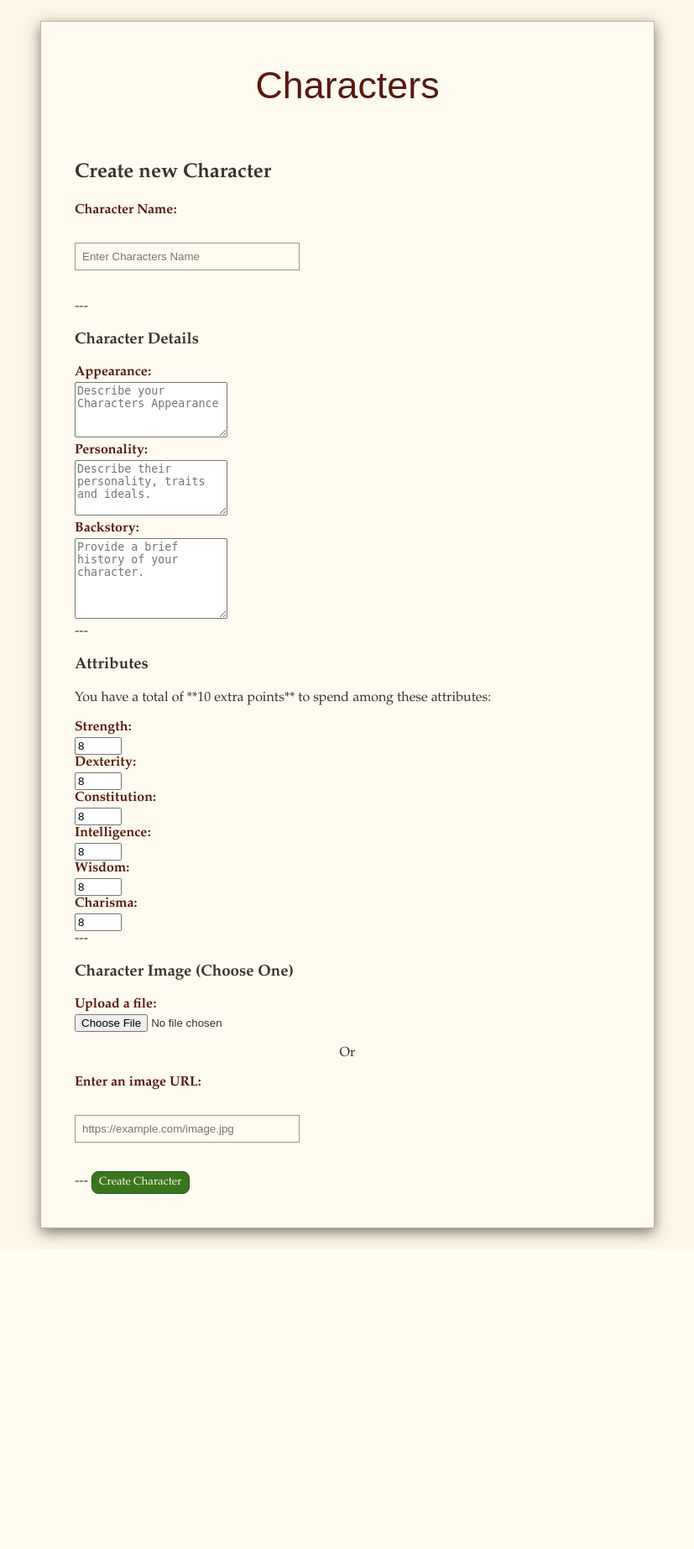
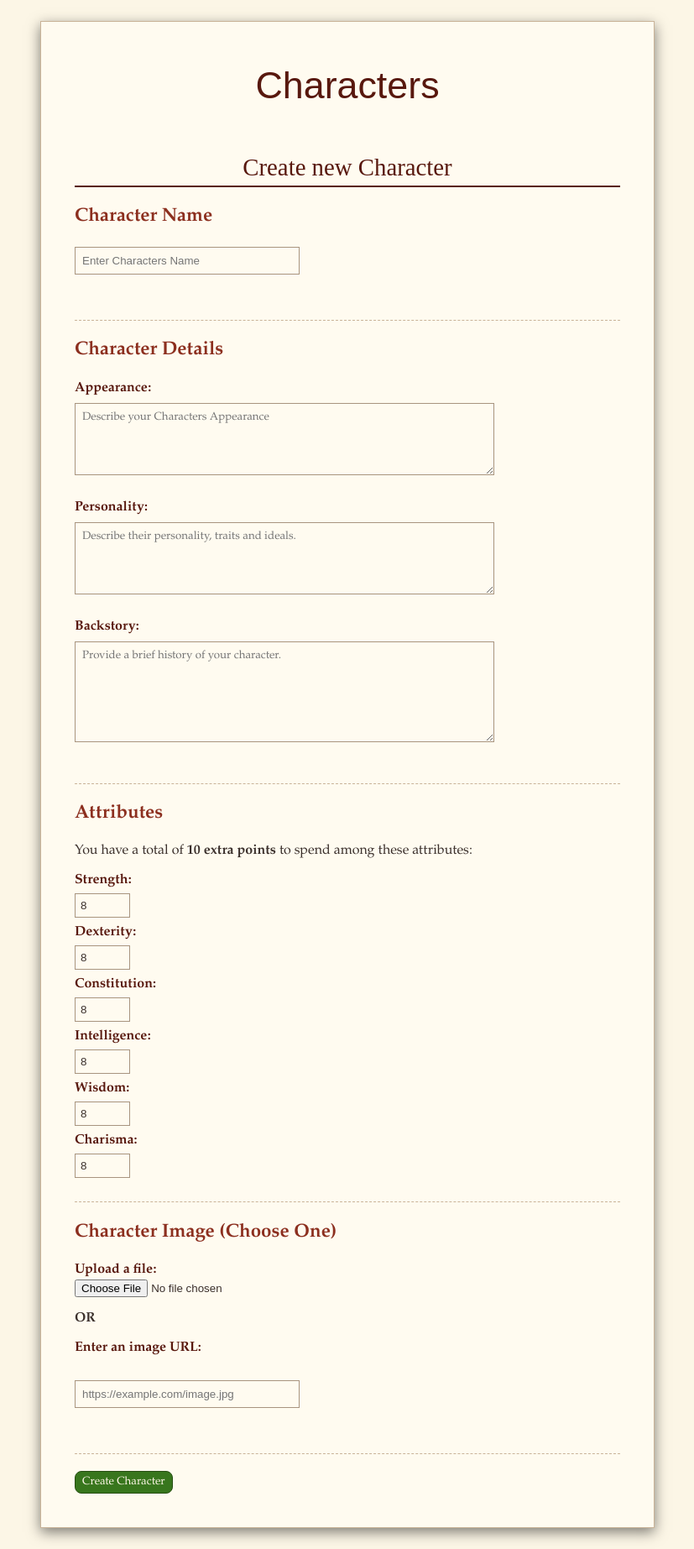
Before and after one commit to inkajanssen/StoryAI, a Flask app: a page that uses backend/templates/characters.html in a window 1280 px wide. Shown: the whole page at 84% size, without its empty margins (226-1053 px from the left). Before the commit the page ends 1484 px from the top, so only its background shows below. Run offline with Flask 3, Linux system fonts and the light colour scheme; data comes from the database, SQL or seed files in the repository; data that the repository does not hold is empty.

Commit message:
revised html pages and added style.css

```diff
--- a/backend/static/style.css
+++ b/backend/static/style.css
@@ -20,7 +20,7 @@ body {
     box-shadow: 0 5px 15px rgba(0, 0, 0, 0.5);
 }
 
-h1{
+h1 {
     text-align: center;
     color: #58180e;
     font-family: 'Copperplate', 'Perpetua Titling MT', fantasy, serif;
@@ -30,7 +30,7 @@ h1{
     margin-bottom: 25px;
 }
 
-.user-list{
+.user-list {
     list-style: none;
     padding: 0;
     display: flex;
@@ -40,7 +40,7 @@ h1{
     justify-content: center;
 }
 
-.user-list li{
+.user-list li {
     background-color: #f7f3e8;
     border: 1px solid #a8947f;
     border-radius: 2px;
@@ -54,7 +54,7 @@ h1{
 }
 
 
-.user-list li a{
+.user-list li a {
     text-decoration: none;
     color: #2c3e50;
     font-weight: bold;
@@ -64,61 +64,57 @@ h1{
 }
 
 .user-list li:hover,
-.character-list li:hover
-{
+.character-list li:hover {
     background-color: #fff9e6;
     box-shadow: 0 10px 20px rgba(0, 0, 0, 0.5);
 }
 
 .user-list li a:hover,
-.character-list li a:hover
-{
+.character-list li a:hover {
     color: #58180e;
 }
 
-.user-list li form{
+.user-list li form {
     margin-top: 5px;
     width: 100%;
     display: flex;
     justify-content: center;
 }
 
-.user-list li input[type="submit"]{
+.user-list li input[type="submit"] {
     background-color: #8c2f1f;
     color: #fcf6e6;
     border: 1px solid #58180e;
     padding: 4px 8px;
     border-radius: 8px;
-    cursor:pointer;
+    cursor: pointer;
     font-family: 'Book Antiqua', serif;
 }
 
-.user-list li input[type=submit]:hover{
+.user-list li input[type=submit]:hover {
     background-color: #b0331f;
 }
 
 form[action*="create_user"],
-form[action*="add_character"]
-{
+form[action*="add_character"] {
     background-color: #f4efdf;
     border: 1px solid #a8947f;
     border-radius: 2px;
     padding: 20px;
     box-shadow: 0 5px 10px rgba(0, 0, 0, 0.3);
     margin: 40px auto 0 auto;
-    display:block ;
+    display: block;
     width: fit-content;
 }
 
-form label
-{
+form label {
     font-weight: bold;
     margin-bottom: 2px;
     color: #58180e;
     display: block;
 }
 
-form input[type="text"]{
+form input[type="text"] {
     padding: 8px;
     background-color: #fffbf0;
     color: #3b302c;
@@ -128,52 +124,272 @@ form input[type="text"]{
     display: block;
 }
 
-form input[type="submit"]{
+form input[type="submit"] {
     background-color: #38761d;
     color: #fcf6e6;
     border: 1px solid #274e13;
     padding: 4px 8px;
     border-radius: 8px;
-    cursor:pointer;
+    cursor: pointer;
     font-family: 'Book Antiqua', serif;
 }
 
 
-form input[type="submit"]:hover{
+form input[type="submit"]:hover {
     background-color: #4a942b;
 }
 
-.character-list{
+.character-list {
     list-style: none;
     padding: 0;
     display: flex;
     flex-wrap: wrap;
     justify-content: center;
     gap: 20px;
+    margin-left: auto;
+    margin-right: auto;
     margin-bottom: 40px;
-    max-width: 600px;
+    max-width: 650px;
     width: 100%;
 }
 
-.character-list li{
+.character-list li {
     background-color: #f7f3e8;
     border: 1px solid #a8947f;
     border-radius: 4px;
     box-shadow: 0 4px 8px rgba(0, 0, 0, 0.3);
     padding: 15px 10px;
+    padding-top: 20px;
     display: flex;
+    flex-direction: column;
     justify-content: center;
     align-items: center;
     text-align: center;
     min-height: 50px;
     width: 180px;
+
 }
 
-.character-list li a{
+.character-list li a {
     text-decoration: none;
     color: #3b302c;
     font-weight: bold;
     font-size: 1em;
     display: block;
     width: 100%;
+    margin-top: 10px;
 }
+
+.character-profile {
+    width: 80px;
+    height: 80px;
+    object-fit: cover;
+    border-radius: 50%;
+    border: 2px solid #a8947f;
+    margin-bottom: 10px;
+    box-shadow: 0 2px 5px rgba(0, 0, 0, 0.3);
+}
+
+form h2 {
+    text-align: center;
+    color: #58180e;
+    font-family: 'Copperplate', 'Perpetua Titling MT', serif;
+    margin-top: 0;
+    margin-bottom: 20px;
+}
+
+form h3 {
+    color: #8c2f1f;
+    font-family: 'Book Antiqua', Palatino, serif;
+    font-size: 1.4em;
+}
+
+form hr {
+    border: none;
+    border-top: 1px dashed #c9b398;
+    margin: 20px 0;
+}
+
+form textarea {
+    padding: 8px;
+    background-color: #fffbf0;
+    color: #3b302c;
+    border: 1px solid #a8947f;
+    margin: 8px 0 10px 0;
+    width: 90%;
+    max-width: 500px;
+    display: block;
+    box-sizing: border-box;
+    font-family: 'Book Antiqua', Palatino, Georgia, serif;
+    resize: vertical;
+}
+
+form input[type="number"] {
+    padding: 6px;
+    background-color: #fffbf0;
+    color: #3b302c;
+    border: 1px solid #a8947f;
+    margin: 4px 0 8px 0;
+    width: 8%;
+    display: inline-block;
+    text-align: left;
+}
+
+form label[for="strength"],
+form label[for="dexterity"],
+form label[for="constitution"],
+form label[for="intelligence"],
+form label[for="wisdom"],
+form label[for="charisma"] {
+    display: inline-block;
+    width: 120%;
+    margin-right: 10px;
+
+}
+
+.images {
+    margin: 8px 0 16px 0;
+    width: 95%;
+}
+
+form p[style*="text-align: center"] {
+    color: #58180e;
+}
+
+.container h1 {
+    margin-bottom: 5px;
+}
+
+.char-image {
+    text-align: center;
+    margin: 30px auto 40px auto;
+    max-width: 400px;
+    border: 4px double #a8947f;
+    padding: 10px;
+    background-color: #fffbf0;
+    box-shadow: 0 5px 15px rgba(0, 0, 0, 0.5);
+    display: block;
+}
+
+.char-image img {
+    max-width: 100%;
+    height: auto;
+    display: block;
+}
+
+.container h2 {
+    color: #58180e;
+    font-family: 'Copperplate', 'Perpetua Titling MT', serif;
+    font-size: 1.8em;
+    font-weight: normal;
+    margin-top: 40px;
+    margin-bottom: 15px;
+    border-bottom: 2px solid #58180e;
+    padding-bottom: 5px;
+}
+
+.character-description {
+    padding: 25px;
+    border: 1px solid #c9b398;
+    border-radius: 2px;
+    box-shadow: 0 2px 5px rgba(0, 0, 0, 0.3);
+}
+
+.character-description h3 {
+    font-family: 'Book Antiqua', Palatino, serif;
+    font-size: 1.3em;
+    margin-top: 15px;
+    margin-bottom: 5px;
+}
+
+.character-description p {
+    line-height: 1.6;
+    margin-bottom: 20px;
+    padding-left: 10px;
+    border-left: 3px solid #c9b398;
+}
+
+.skills ul {
+    list-style-type: none;
+    font-weight: bolder;
+    border: 1px solid #a8947f;
+    border-radius: 4px;
+    box-shadow: 0 1px 3px rgba(0, 0, 0, 0.3);
+    text-align: left;
+    padding-block: 10px;
+    margin-bottom: 10px;
+}
+
+.skills li strong {
+    color: #58180e;
+    display: block;
+    margin-bottom: 3px;
+    font-size: 0.9em;
+}
+
+.char-actions input[type="submit"],
+.chat-with-char input[type="submit"] {
+    padding: 10px 20px;
+    border-radius: 8px;
+    cursor: pointer;
+    border: 1px solid;
+    min-width: 120%;
+    font-family: 'Copperplate', serif;
+    font-size: 1.1em;
+}
+
+.chat-with-char input[type="submit"] {
+    background-color: #4a6773;
+    color: #fcf6e6;
+    border-color: #3b302c;
+}
+
+
+.char-actions input[type="submit"] {
+    background-color: #8c2f1f;
+    color: #fcf6e6;
+    border-color: #58180e;
+}
+
+
+.char-actions input[type="submit"]:hover {
+    background-color: #b0331f;
+}
+
+.chat_container_link {
+    display: block;
+    text-align: center;
+    margin-bottom: 25px;
+    font-size: 1.1em;
+    font-weight: bold;
+    color: #58180e;
+    text-decoration: none;
+    border-bottom: 1px dashed #a8947f;
+    padding-bottom: 5px;
+    width: fit-content;
+    margin-left: auto;
+    margin-right: auto;
+}
+
+.chat_container_link:hover {
+    color: #8c2f1f;
+}
+
+#loading {
+    text-align: center;
+    color: #58180e;
+    font-size: 1.5em;
+    padding: 50px;
+    background-color: #fffbf0;
+    border: 1px solid #c9b398;
+    box-shadow: 0 5px 15px rgba(0, 0, 0, 0.5);
+    margin: 20px auto;
+    max-width: 650px;
+    font-family: 'Copperplate', 'Perpetua Titling MT', fantasy, serif;
+}
+
+.chat_iframe {
+    border: 1px solid #c9b398;
+    box-shadow: 0 5px 15px rgba(0, 0, 0, 0.5);
+    background-color: #fcf6e6;
+}
--- a/backend/templates/characters.html
+++ b/backend/templates/characters.html
@@ -5,18 +5,22 @@
 <ul class="character-list">
     {% for character in characters %}
     <li>
+        <img src="{{character.char_imgage}}" class="character-profile">
         <a href="{{ url_for('char', username=user.username, char_name=character.char_name) }}">{{character.char_name}}</a>
     </li>
     {% endfor %}
 </ul>
 
+
 <form action="{{url_for('add_character', username=user.username)}}" method="POST" enctype="multipart/form-data">
     <h2>Create new Character</h2>
 
-    <label for="char_name">Character Name:</label><br>
-    <input type="text" id="char_name" name="char_name" placeholder="Enter Characters Name"><br>
+    <h3> Character Name</h3>
+    <label for="char_name"></label>
+    <input type="text" id="char_name" name="char_name" placeholder="Enter Characters Name" required><br>
 
-    ---
+    <hr>
+
     <h3>Character Details</h3>
 
     <label for="appearance">Appearance:</label>
@@ -28,10 +32,10 @@
     <label for="backstory">Backstory:</label>
     <textarea id="backstory" name="backstory" rows="6" placeholder="Provide a brief history of your character."></textarea><br>
 
-    ---
+    <hr>
 
     <h3> Attributes </h3>
-    <p> You have a total of **10 extra points** to spend among these attributes:</p>
+    <p> You have a total of <strong>10 extra points</strong> to spend among these attributes:</p>
 
     <label for="strength">Strength:</label>
     <input type="number" id="strength" name="strength" value="8" min="8" max="18" required><br>
@@ -51,18 +55,22 @@
     <label for="charisma">Charisma:</label>
     <input type="number" id="charisma" name="charisma" value="8" min="8" max="18" required><br>
 
-    ---
+    <hr>
+
     <h3>Character Image (Choose One)</h3>
-
+    <div class="images">
     <label for="char_img"> Upload a file:</label>
     <input type="file" id="char_img" name="char_img" accept="image/*" ><br>
 
-    <p style="text-align: center">Or</p>
+    <p style="text-align: left"><strong>OR</strong></p>
 
     <label for="char_url">Enter an image URL:</label><br>
     <input type="text" id="char_url" name="char_url" placeholder="https://example.com/image.jpg"><br>
-    ---
+    </div>
+    <hr>
+
     <input type="submit" value="Create Character"><br>
+
 </form>
 
 {% endblock %}
--- a/backend/templates/chat.html
+++ b/backend/templates/chat.html
@@ -1,8 +1,6 @@
 {% extends "base.html" %}
 {% block content %}
 <h1>Chat with {{ char_name }}</h1>
-
-<a href="{{url_for('char', username=username, char_name=char_name)}}"> Back to character</a>
 
 <div id="loading">Loading chat...</div>
 
@@ -15,4 +13,6 @@
     onload="document.getElementById('loading').style.display='none'; this.style.display='block';">
 </iframe>
 
+<a href="{{url_for('char', username=username, char_name=char_name)}}" class="chat_container_link"> Back to character</a>
+
 {% endblock %}
```
Also changed, not shown: backend/backend_app.py (+44 -5 lines), backend/data/character_manager.py (+20 -2 lines), backend/templates/char_display.html (+44 -11 lines), backend/templates/update_character.html (+1 -9 lines), README.md.
